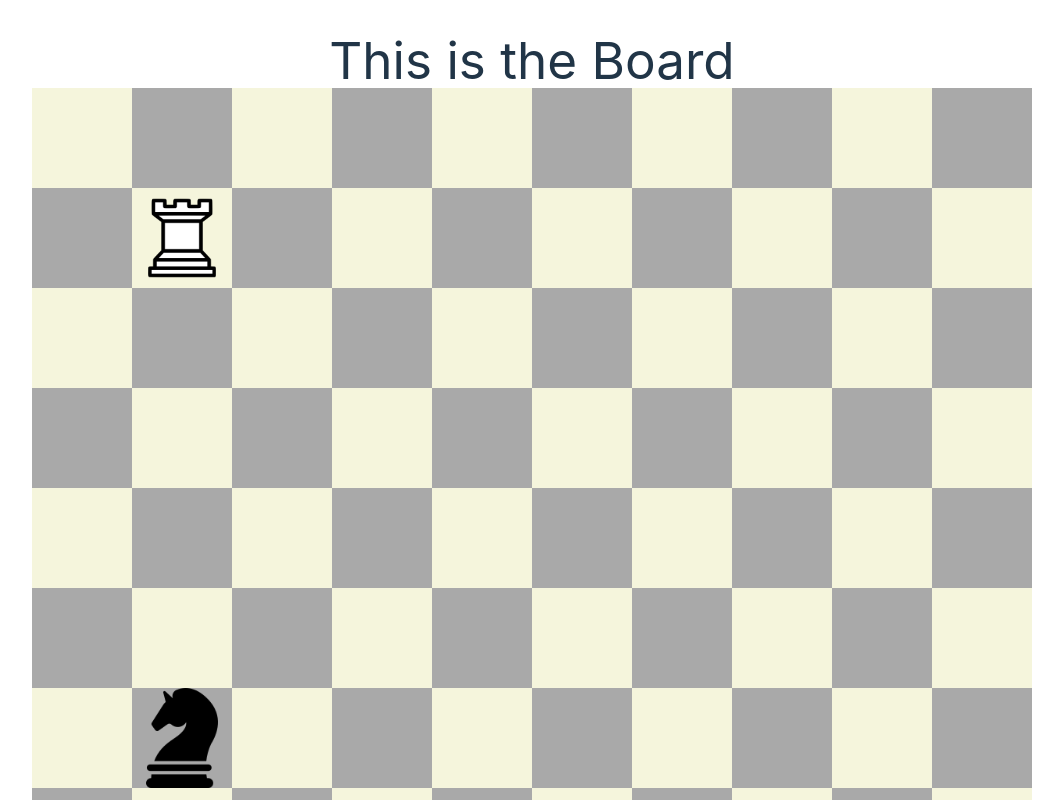
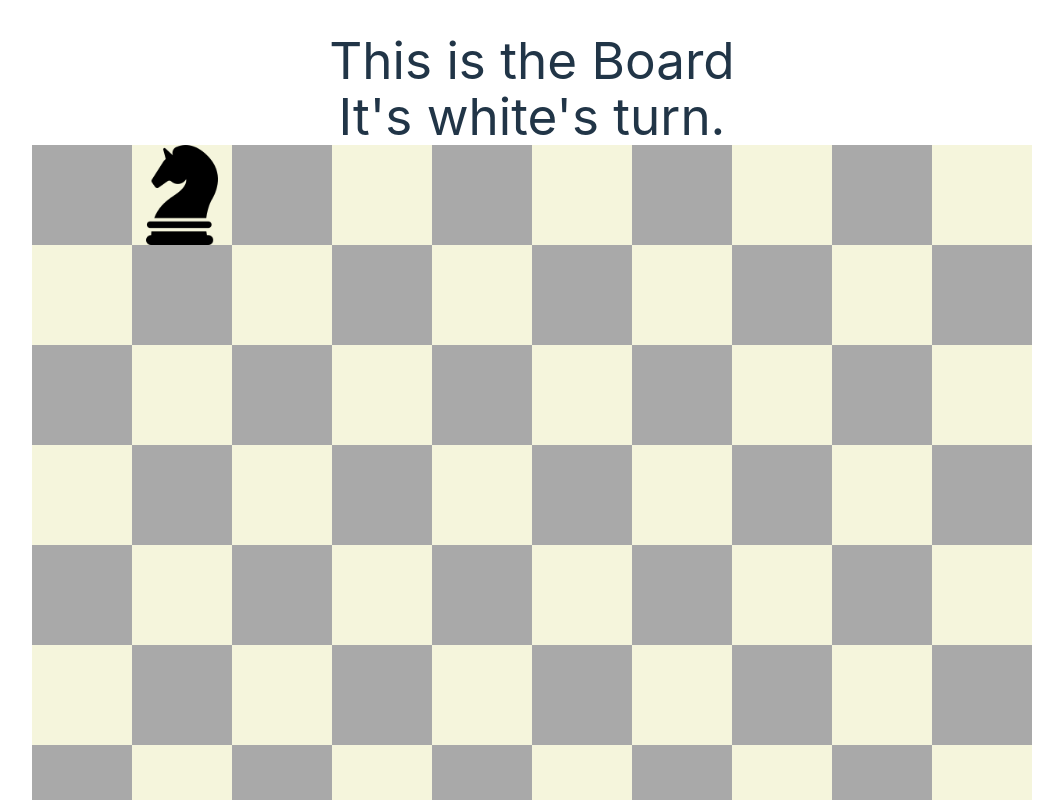
Before and after one commit to darianchen/gothic-chess, a React (Vite) app: page / in a window 1280 px wide. Shown: the top 800 px of the page, without its empty margins (108-1171 px from the left). Built offline with nearby package versions, Linux system fonts and the light colour scheme.

Commit message:
enable mouse move

```diff
--- a/src/App.jsx
+++ b/src/App.jsx
@@ -1,11 +1,21 @@
-import './App.css'
-import Board from './components/Board'
+import './App.css';
+import Board from './components/Board';
+import Rook from './classes/Rook';
 
 function App() {
+  const board = new Array(8).fill().map(()=> new Array(10).fill(null));
+
+  function startGame(){
+    new Rook('white',board,[7,0]);
+    new Rook('white',board,[7,9]);
+    new Rook('black',board,[0,1])
+  }
+
+  startGame();
 
   return (
     <div className="App">
-      <Board />
+      <Board board={board}/>
     </div>
   )
 }
--- a/src/classes/Piece.js
+++ b/src/classes/Piece.js
@@ -1,9 +1,10 @@
 class Piece {
-    constructor(color, board, position, image){
+    constructor(color, board, position){
         this.color = color;
         this.board = board;
-        this.position = position;
-        this.image = image;
+        this.position = position
+
+        this.board[position[0]][position[1]] = this;
     }
 
     move(newPosition){
@@ -12,6 +13,8 @@ class Piece {
         this.board[newRow][newCol] = this;
         this.board[oldRow][oldCol] = null;
         this.position = newPosition;
+
+        return true; // return true if legal move?
     }
 
     delete(){
--- /dev/null
+++ b/src/classes/Rook.js
@@ -0,0 +1,26 @@
+import Piece from "./Piece";
+import whiterook from '../assets/whiterook.png';
+import blackknight from '../assets/blackknight.png';
+
+class Rook extends Piece {
+    constructor(color,board,position){
+        super(color,board,position);
+        if(color==='white'){
+            this.image = whiterook;
+        } else {
+            // this is for testing, darian please fix
+            this.image = blackknight;
+        }
+    }
+
+    availableMoves(){
+        // returns an array of squares this piece can move to
+    }
+
+    canMove(newPos){
+        // returns boolean whether this piece can move to new position
+        return true;
+    }
+}
+
+export default Rook;
--- a/src/components/Board/index.css
+++ b/src/components/Board/index.css
@@ -9,21 +9,25 @@
     display: flex;
 }
 
-.tile {
+.white, .black {
     /* border: 1px solid red; */
     height: var(--dimension);
     width: var(--dimension);
     display: flex;
 }
 
-#white {
+.white {
     background-color: beige;
 }
 
-#black {
+.black {
     background-color: darkgray;
 }
 
 #white:hover, #black:hover {
     background-color: red;
 }
+
+img {
+    pointer-events: none;
+}
--- a/src/components/Board/index.jsx
+++ b/src/components/Board/index.jsx
@@ -1,49 +1,50 @@
 import './index.css';
-import whiterook from '../../assets/whiterook.png';
-import blackknight from '../../assets/blackknight.png';
-import Piece from '../../classes/Piece.js';
 import { useState } from 'react';
 
-function Board (){
-    const[count, setCount] = useState(0);
-
-    const testBoard = [
-        [null,null,null,null,null,null,null,null,null,null,],
-        [null,null,null,null,null,null,null,null,null,null,],
-        [null,null,null,null,null,null,null,null,null,null,],
-        [null,null,null,null,null,null,null,null,null,null,],
-        [null,null,null,null,null,null,null,null,null,null,],
-        [null,null,null,null,null,null,null,null,null,null,],
-        [null,null,null,null,null,null,null,null,null,null,],
-        [null,null,null,null,null,null,null,null,null,null,],
-    ];
-    const colors = ['white','black'];
-
-    let theBoard = testBoard;
-
-    const rook = new Piece('white',theBoard, [1,1], whiterook);
-    const knight = new Piece('black',theBoard, [6,1], blackknight);
-
-    theBoard[1][1] = rook;
-    theBoard[6][1] = knight;
+function Board(props){
+    let theBoard = props.board;
+    const colors = ['black','white'];
+    const[turn, setTurn] = useState(1);
 
     function handlePieceMove(piece, newPosition){
         piece.move(newPosition);
-        setCount(count + 1);
-        console.log(theBoard);
+        setTurn(turn+1);
+        // console.log(theBoard);
     }
 
+    // stuff for testing
     window.handlePieceMove = handlePieceMove;
-    window.rook = rook;
+    window.board = theBoard;
+
+    let originSquare= null;
+    function selectPiece(e){
+        e.preventDefault();
+        if(!originSquare) originSquare = e.target.id.split(',').map((str)=>parseInt(str));
+        if(!theBoard[originSquare[0]][originSquare[1]]) originSquare = null;
+    }
+
+    function selectMove(e){
+        if(originSquare){
+            const destinationSquare = e.target.id.split(',').map((str)=>parseInt(str));
+            handlePieceMove(theBoard[originSquare[0]][originSquare[1]], destinationSquare)
+        }
+        originSquare = null;
+    }
 
     return(
         <>
             <h1>This is the Board</h1>
+            <h1>It's {colors[turn%2]}'s turn.</h1>
             <div>
                 {theBoard.map((theRow,rowIdx)=>{
                     return <div className="row" key={rowIdx}>
                         {theRow.map( (theCol,colIdx)=>{
-                            return <div className="tile" id={colors[(rowIdx+colIdx)%2]} key={colIdx}>
+                            return <div
+                                        className={colors[(rowIdx+colIdx)%2]}
+                                        id={[rowIdx,colIdx]} key={colIdx}
+                                        onMouseDown={selectPiece}
+                                        onMouseUp={selectMove}
+                                    >
                                 {theBoard[rowIdx][colIdx] ? <img src={theBoard[rowIdx][colIdx].image}></img> : ''}
                             </div>
                         })}
```
